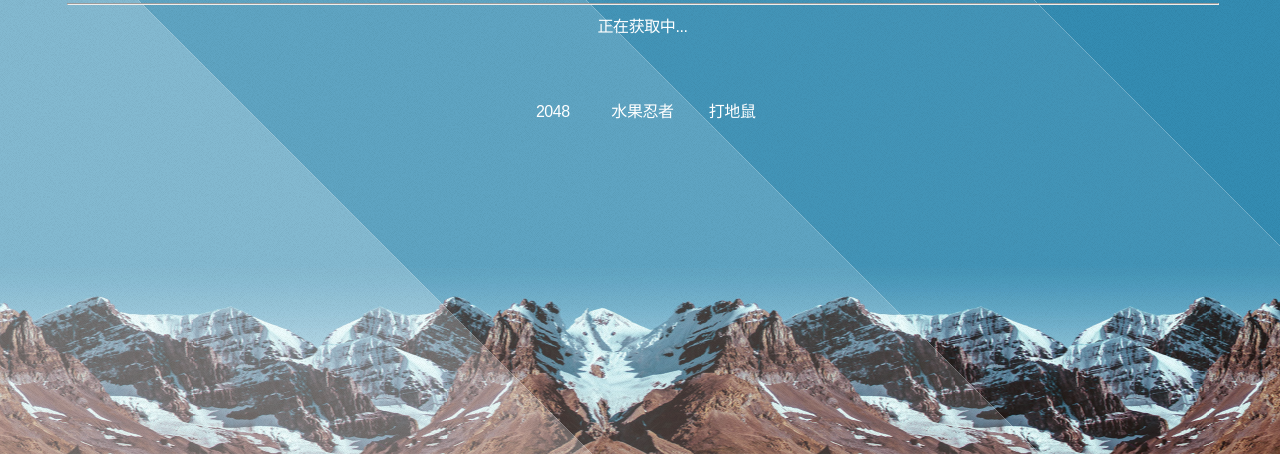
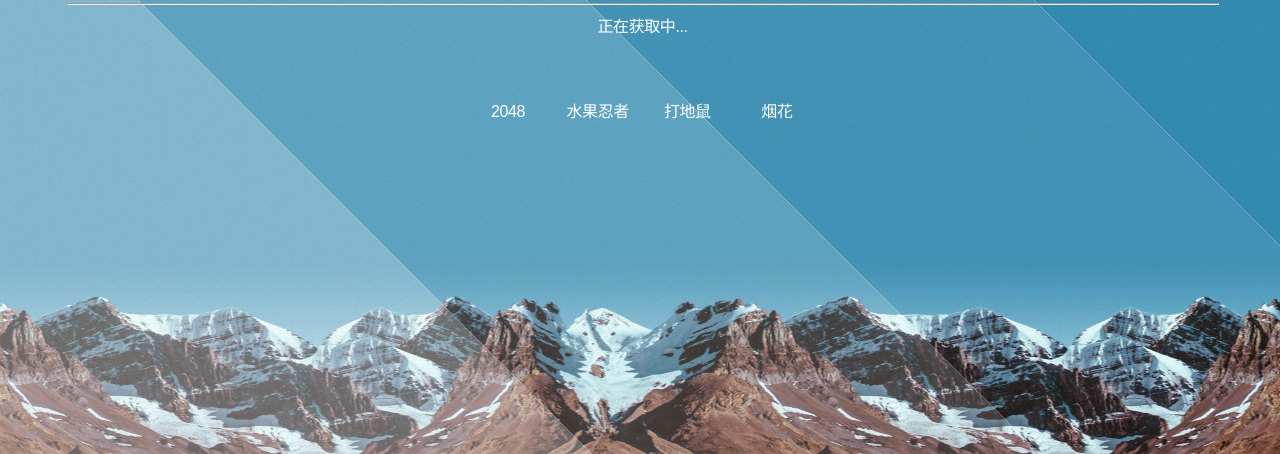
Before and after one commit to yuanshang000/zhuye, a plain HTML site: page Nange-master/index.html in a window 1280 px wide. Shown: the part 346-800 px from the top of the page. Drawn offline with Linux system fonts and the light colour scheme.

Commit message:
Update index.html

```diff
--- a/Nange-master/index.html
+++ b/Nange-master/index.html
@@ -39,6 +39,7 @@
 						<li class="navigation__item"><a href="https://yuanshang000.github.io/xiaoyouxi/2048-master/index.html" target="_blank" title="2048">2048</a></li>
                 		<li class="navigation__item"><a href="https://yuanshang000.github.io/xiaoyouxi/FruitNinja/index.html" target="_blank" title="水果忍者">水果忍者</a></li>
                			 <li class="navigation__item"><a href="https://yuanshang000.github.io/xiaoyouxi/mouseHit/index.html" target="_blank" title="打地鼠">打地鼠</a></li>
+						<li class="navigation__item"><a href="https://yuanshang000.github.io/xiaoyouxi/FireWork/index.html" target="_blank" title="烟花">烟花</a></li>
 		</div>
 	</div>
 	<script>
```
